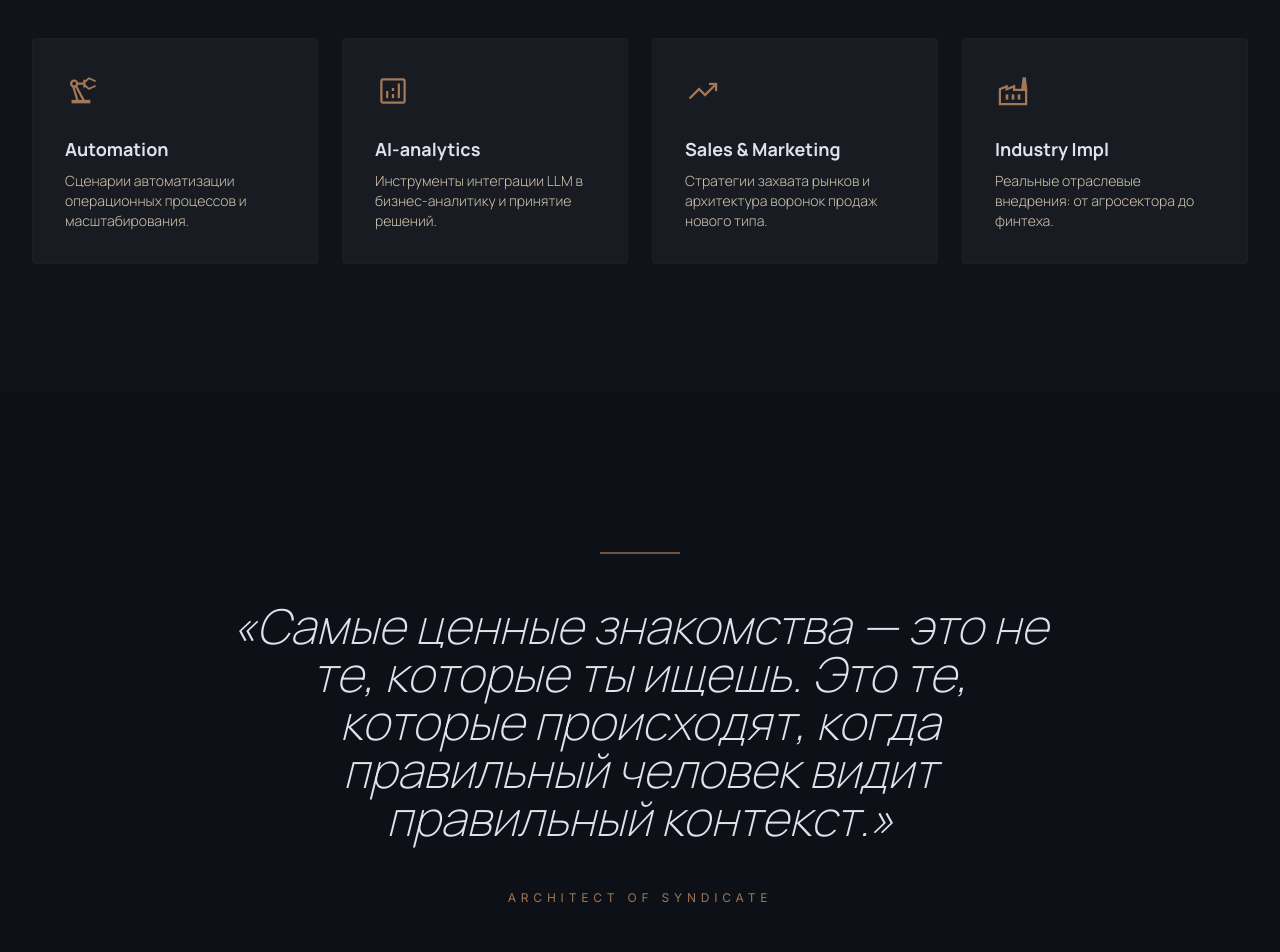
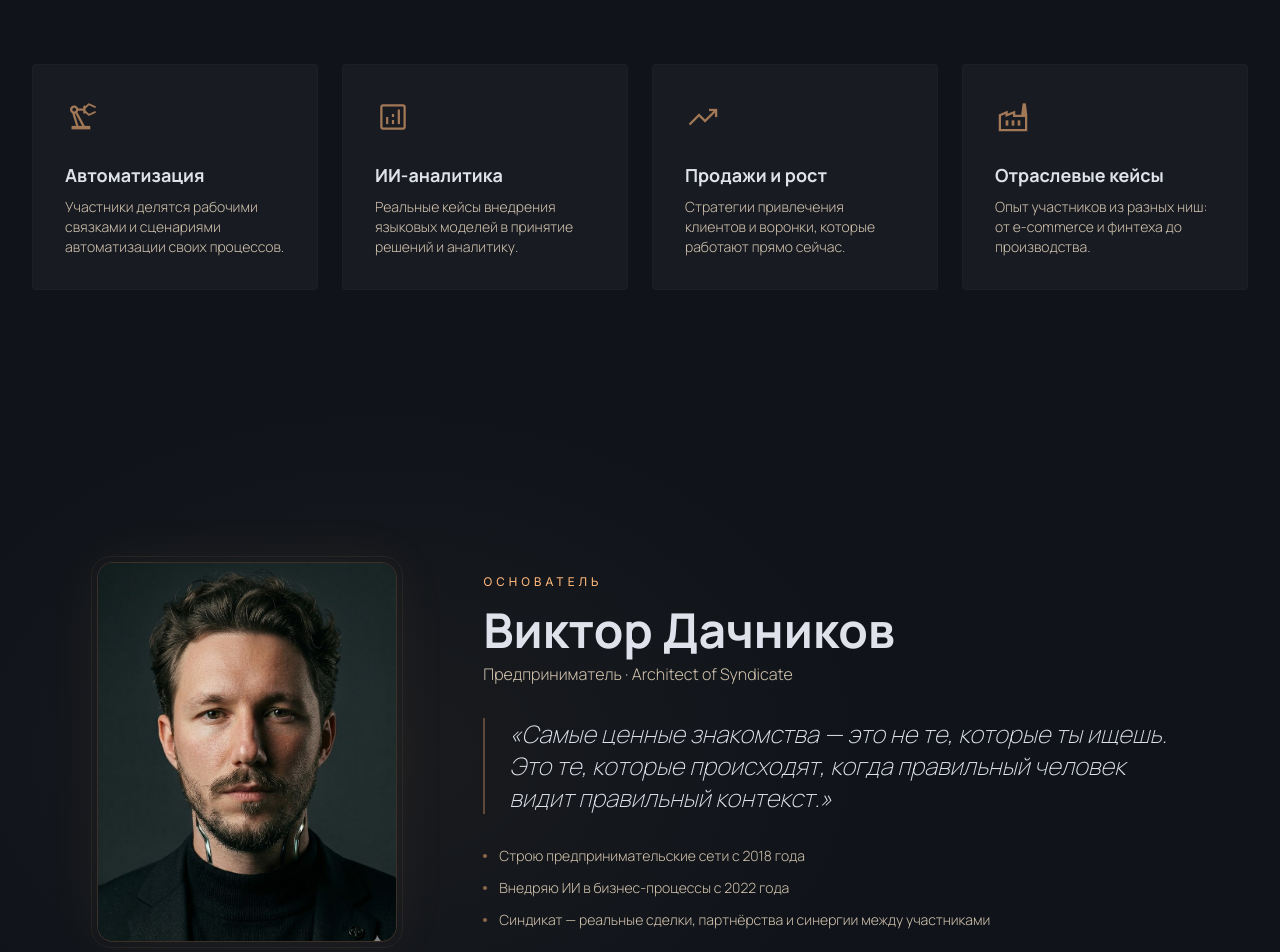
Before and after one commit to Viktor-drake/sindikat, a plain HTML site: page index.html in a window 1280 px wide. Shown: the part 2580-3532 px from the top of the page. Drawn offline with nearby package versions, Linux system fonts and the light colour scheme.

Commit message:
feat: founder section, russian cards, fix nova time 20-30min, remove quote

```diff
--- a/index.html
+++ b/index.html
@@ -172,7 +172,7 @@
         </div>
         <h3 class="text-xl font-bold mb-4">Разговор с Новой</h3>
         <p class="text-on-surface-variant font-light leading-relaxed">
-          Нова — AI-ассистент Синдиката. Она задаст все необходимые вопросы и сформирует вашу карточку участника. 7–10 минут, только факты.
+          Нова — AI-ассистент Синдиката. Она задаст все вопросы и сформирует вашу карточку участника. 20–30 минут глубокой работы — чем честнее ответы, тем точнее мэтчи.
         </p>
       </div>
       <div class="group p-10 bg-surface-container-highest/30 rounded-xl hover:bg-surface-container-highest transition-all duration-500 flex flex-col items-center text-center border-y md:border-y-0 md:border-x border-outline-variant/10">
@@ -209,37 +209,74 @@
   <div class="grid grid-cols-1 md:grid-cols-2 lg:grid-cols-4 gap-6">
     <div class="glass-card p-8 rounded-lg border border-outline-variant/10 hover:border-primary/30 transition-all group">
       <span class="material-symbols-outlined text-4xl text-primary/60 group-hover:text-primary mb-6 block transition-colors">precision_manufacturing</span>
-      <h4 class="text-lg font-bold mb-2">Automation</h4>
-      <p class="text-sm text-on-surface-variant font-light">Сценарии автоматизации операционных процессов и масштабирования.</p>
+      <h4 class="text-lg font-bold mb-2">Автоматизация</h4>
+      <p class="text-sm text-on-surface-variant font-light">Участники делятся рабочими связками и сценариями автоматизации своих процессов.</p>
     </div>
     <div class="glass-card p-8 rounded-lg border border-outline-variant/10 hover:border-primary/30 transition-all group">
       <span class="material-symbols-outlined text-4xl text-primary/60 group-hover:text-primary mb-6 block transition-colors">analytics</span>
-      <h4 class="text-lg font-bold mb-2">AI-analytics</h4>
-      <p class="text-sm text-on-surface-variant font-light">Инструменты интеграции LLM в бизнес-аналитику и принятие решений.</p>
+      <h4 class="text-lg font-bold mb-2">ИИ-аналитика</h4>
+      <p class="text-sm text-on-surface-variant font-light">Реальные кейсы внедрения языковых моделей в принятие решений и аналитику.</p>
     </div>
     <div class="glass-card p-8 rounded-lg border border-outline-variant/10 hover:border-primary/30 transition-all group">
       <span class="material-symbols-outlined text-4xl text-primary/60 group-hover:text-primary mb-6 block transition-colors">trending_up</span>
-      <h4 class="text-lg font-bold mb-2">Sales & Marketing</h4>
-      <p class="text-sm text-on-surface-variant font-light">Стратегии захвата рынков и архитектура воронок продаж нового типа.</p>
+      <h4 class="text-lg font-bold mb-2">Продажи и рост</h4>
+      <p class="text-sm text-on-surface-variant font-light">Стратегии привлечения клиентов и воронки, которые работают прямо сейчас.</p>
     </div>
     <div class="glass-card p-8 rounded-lg border border-outline-variant/10 hover:border-primary/30 transition-all group">
       <span class="material-symbols-outlined text-4xl text-primary/60 group-hover:text-primary mb-6 block transition-colors">factory</span>
-      <h4 class="text-lg font-bold mb-2">Industry Impl</h4>
-      <p class="text-sm text-on-surface-variant font-light">Реальные отраслевые внедрения: от агросектора до финтеха.</p>
+      <h4 class="text-lg font-bold mb-2">Отраслевые кейсы</h4>
+      <p class="text-sm text-on-surface-variant font-light">Опыт участников из разных ниш: от e-commerce и финтеха до производства.</p>
     </div>
   </div>
 </section>
 
-<!-- Quote Section -->
-<section class="py-40 relative">
-  <div class="absolute inset-0 bg-surface-container-lowest opacity-50"></div>
-  <div class="max-w-4xl mx-auto px-8 relative z-10 text-center">
-    <div class="w-20 h-[2px] bg-primary/40 mx-auto mb-12"></div>
-    <blockquote class="text-xl sm:text-3xl md:text-5xl font-headline font-extralight italic leading-tight text-on-surface">
-      «Самые ценные знакомства — это не те, которые ты ищешь. Это те, которые происходят, когда правильный человек видит правильный контекст.»
-    </blockquote>
-    <div class="mt-12 text-primary font-label text-xs tracking-[0.4em] uppercase opacity-60">
-      Architect of Syndicate
+<!-- Founder Section -->
+<section class="py-24 sm:py-36 px-4 sm:px-8 relative" style="background:radial-gradient(ellipse 700px 500px at 30% 50%, rgba(255,183,121,0.04) 0%, transparent 70%);">
+  <div class="max-w-[1100px] mx-auto">
+    <div class="grid grid-cols-1 lg:grid-cols-12 gap-12 lg:gap-20 items-center">
+
+      <!-- Фото -->
+      <div class="lg:col-span-4 flex justify-center">
+        <div style="position:relative;">
+          <div style="width:300px;height:380px;border-radius:16px;overflow:hidden;border:1px solid rgba(255,183,121,0.2);box-shadow:0 0 60px rgba(255,183,121,0.06);background:#0a0e14;">
+            <img src="viktor.jpg" alt="Виктор Дачников — основатель Синдиката"
+              style="width:100%;height:100%;object-fit:cover;object-position:center top;display:block;"
+              onerror="this.style.display='none';">
+          </div>
+          <div style="position:absolute;inset:-6px;border:1px solid rgba(255,183,121,0.07);border-radius:20px;pointer-events:none;"></div>
+        </div>
+      </div>
+
+      <!-- Текст + цитата -->
+      <div class="lg:col-span-8 flex flex-col gap-8">
+        <div>
+          <p class="text-primary font-label text-xs tracking-[0.3em] uppercase mb-4">Основатель</p>
+          <h2 class="text-3xl sm:text-5xl font-headline font-bold text-on-surface mb-2">Виктор Дачников</h2>
+          <p class="text-on-surface-variant text-base font-light">Предприниматель · Architect of Syndicate</p>
+        </div>
+
+        <div style="border-left:2px solid rgba(255,183,121,0.3);padding-left:24px;">
+          <blockquote class="text-xl sm:text-2xl font-headline font-extralight italic leading-relaxed text-on-surface">
+            «Самые ценные знакомства — это не те, которые ты ищешь. Это те, которые происходят, когда правильный человек видит правильный контекст.»
+          </blockquote>
+        </div>
+
+        <div class="flex flex-col gap-3">
+          <div class="flex items-center gap-3">
+            <div style="width:4px;height:4px;border-radius:50%;background:rgba(255,183,121,0.5);flex-shrink:0;"></div>
+            <p class="text-sm text-on-surface-variant font-light">Строю предпринимательские сети с 2018 года</p>
+          </div>
+          <div class="flex items-center gap-3">
+            <div style="width:4px;height:4px;border-radius:50%;background:rgba(255,183,121,0.5);flex-shrink:0;"></div>
+            <p class="text-sm text-on-surface-variant font-light">Внедряю ИИ в бизнес-процессы с 2022 года</p>
+          </div>
+          <div class="flex items-center gap-3">
+            <div style="width:4px;height:4px;border-radius:50%;background:rgba(255,183,121,0.5);flex-shrink:0;"></div>
+            <p class="text-sm text-on-surface-variant font-light">Синдикат — реальные сделки, партнёрства и синергии между участниками</p>
+          </div>
+        </div>
+      </div>
+
     </div>
   </div>
 </section>
```
Also changed, not shown: viktor.jpg (added).
